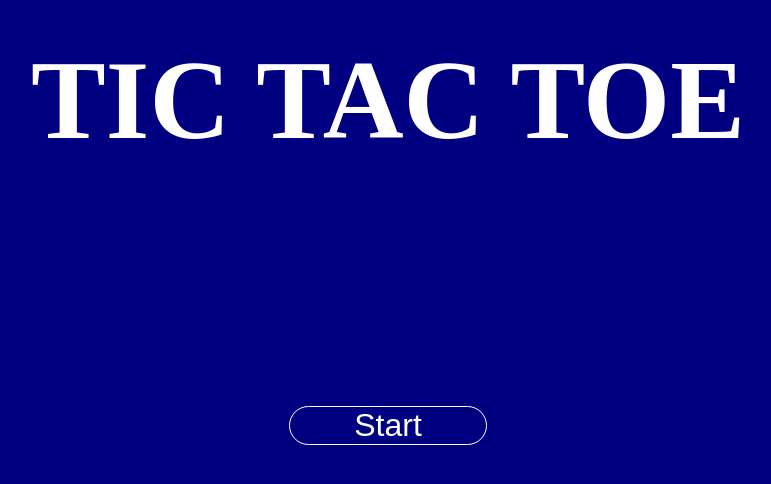
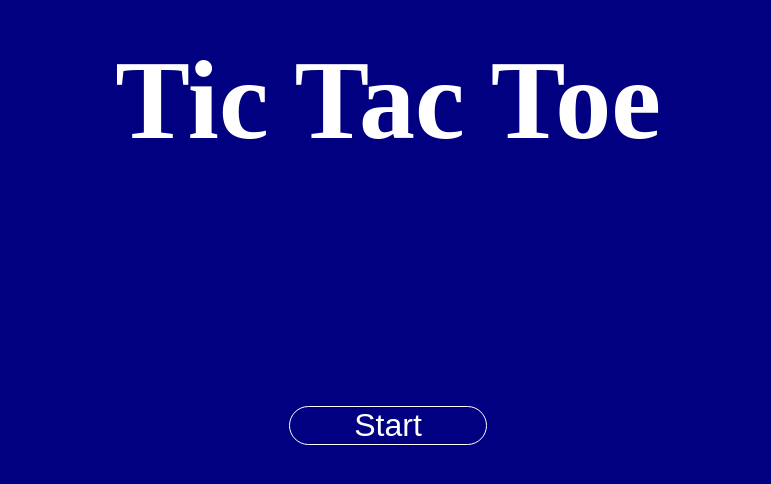
Before and after one commit to SPageot/practice-tic-tac-toe, a React (Vite) app: page / in a window 1280 px wide. Shown: the part 206-690 px from the top of the page, without its empty margins (252-1023 px from the left). Built offline with nearby package versions, Linux system fonts and the light colour scheme.

Commit message:
added winnner screen

```diff
--- a/src/App.tsx
+++ b/src/App.tsx
@@ -46,7 +46,7 @@ function App() {
         <Game players={playerNames} />
       ) : (
         <WelcomeContainer>
-          <MainHeader />
+          <MainHeader value="Tic Tac Toe" />
           <AppButton buttonName="Start" onClick={() => setStartGame(true)} />
         </WelcomeContainer>
       )}
--- a/src/components/typography/MainHeader/MainHeader.tsx
+++ b/src/components/typography/MainHeader/MainHeader.tsx
@@ -5,8 +5,8 @@ const Header = styled("h1")`
   font-size: 7rem;
 `;
 
-const MainHeader = () => {
-  return <Header>TIC TAC TOE</Header>;
+const MainHeader = ({ value }: { value: string }) => {
+  return <Header>{value}</Header>;
 };
 
 export default MainHeader;
```
Also changed, not shown: src/components/Winner/Winner.tsx (added, +29 -0 lines).
